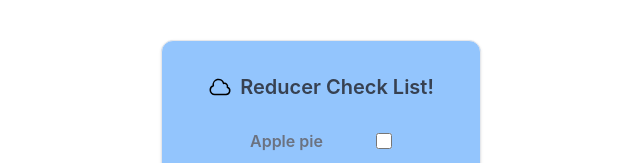
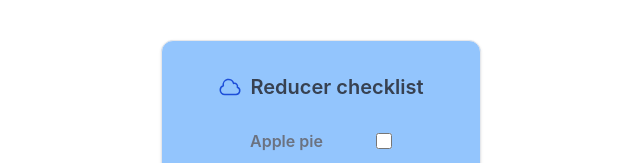
Before and after one commit to climberbrad/reducer-list, a React (Create React App) app: page / in a window 1280 px wide. Shown: the top 163 px of the page, without its empty margins (319-959 px from the left). Built offline with nearby package versions, Linux system fonts and the light colour scheme.

Commit message:
updated README

```diff
--- a/src/App.tsx
+++ b/src/App.tsx
@@ -74,9 +74,9 @@ function App() {
       <form onSubmit={handleSubmit}>
           <div className="container mx-auto bg-blue-300 rounded-xl shadow border pt-8 w-1/4">
               <div className='flex justify-center'>
-                  <span className='mt-0.5'>{cloudSVG}</span>
+                  <span className='mt-0.5 text-blue-700'>{cloudSVG}</span>
                   <span className="text-xl text-gray-700 font-semibold pl-2">
-                    Reducer Check List!
+                    Reducer checklist
                   </span>
               </div>
               <div className='p-2 mx-20 my-4'>
```
Also changed, not shown: img.png (added), 1 other file (tests, documents, lock files or other folders).
